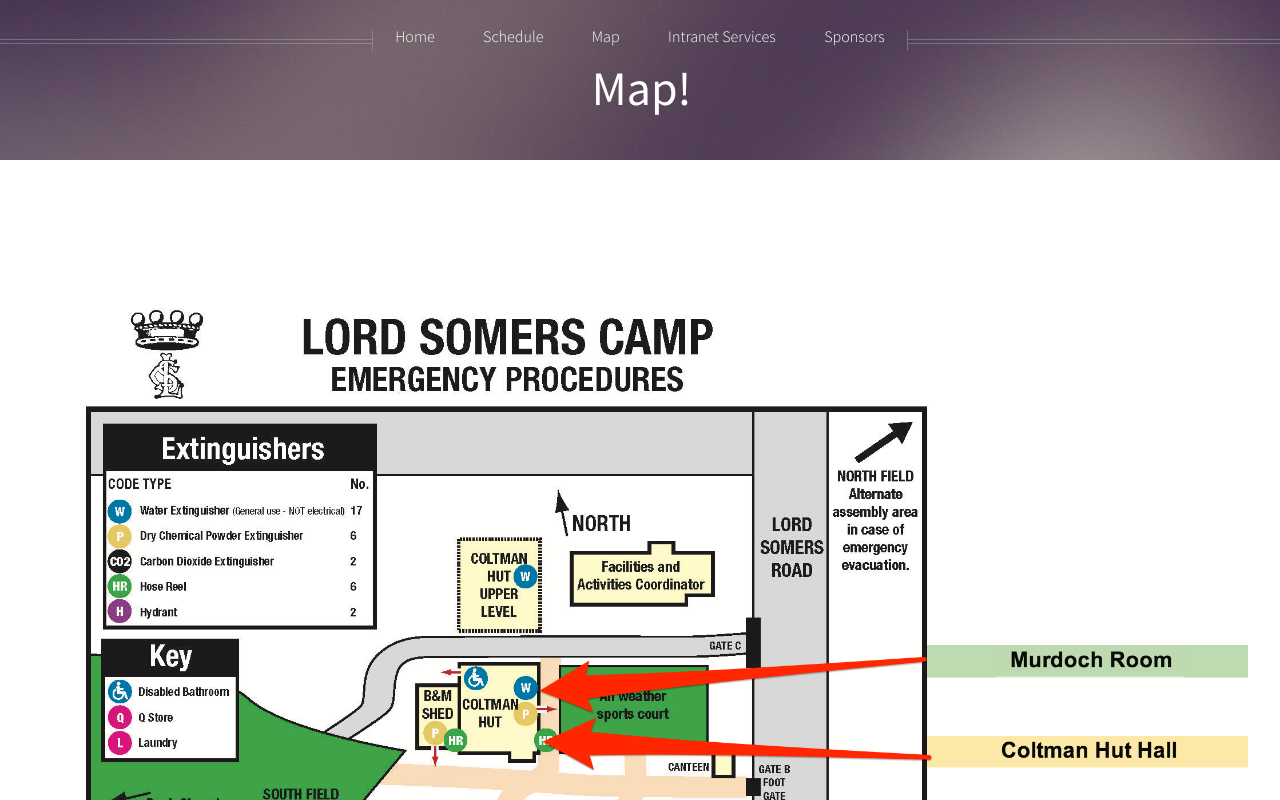
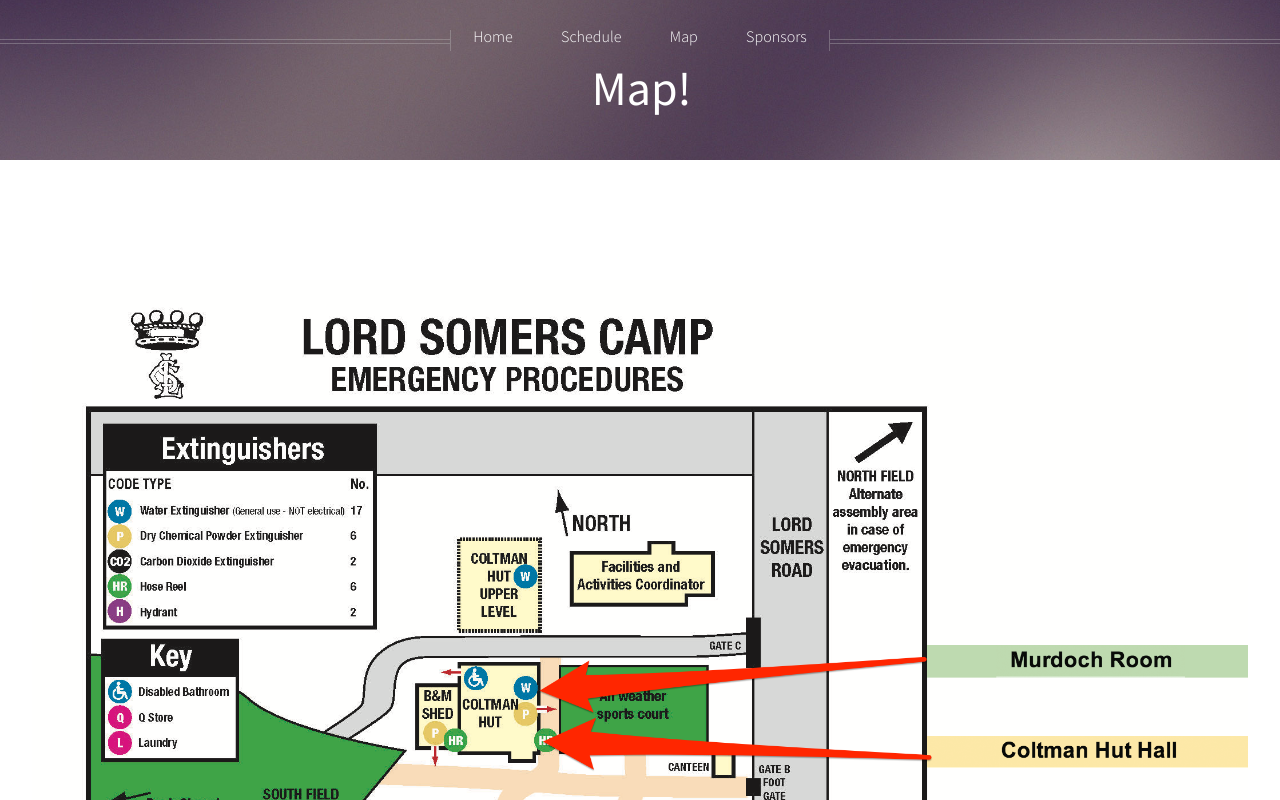
Before and after one commit to campjs/campjs-intranet-5, a plain HTML site: page map.html in a window 1280 px wide. Shown: the top 800 px of the page. Drawn offline with Linux system fonts and the light colour scheme.

Commit message:
rm internet services

```diff
--- a/map.html
+++ b/map.html
@@ -34,7 +34,6 @@
                 <li><a href="index.html">Home</a></li>
                 <li><a href="schedule.html">Schedule</a></li>
                 <li><a href="map.html">Map</a></li>
-                <li><a href="services.html">Intranet Services</a></li>
                 <li><a href="sponsors.html">Sponsors</a></li>
               </ul>
             </nav>
```
Also changed, not shown: index.html (+0 -1 lines), schedule.html (+0 -1 lines), services.html (+0 -1 lines), sponsors.html (+0 -1 lines).
